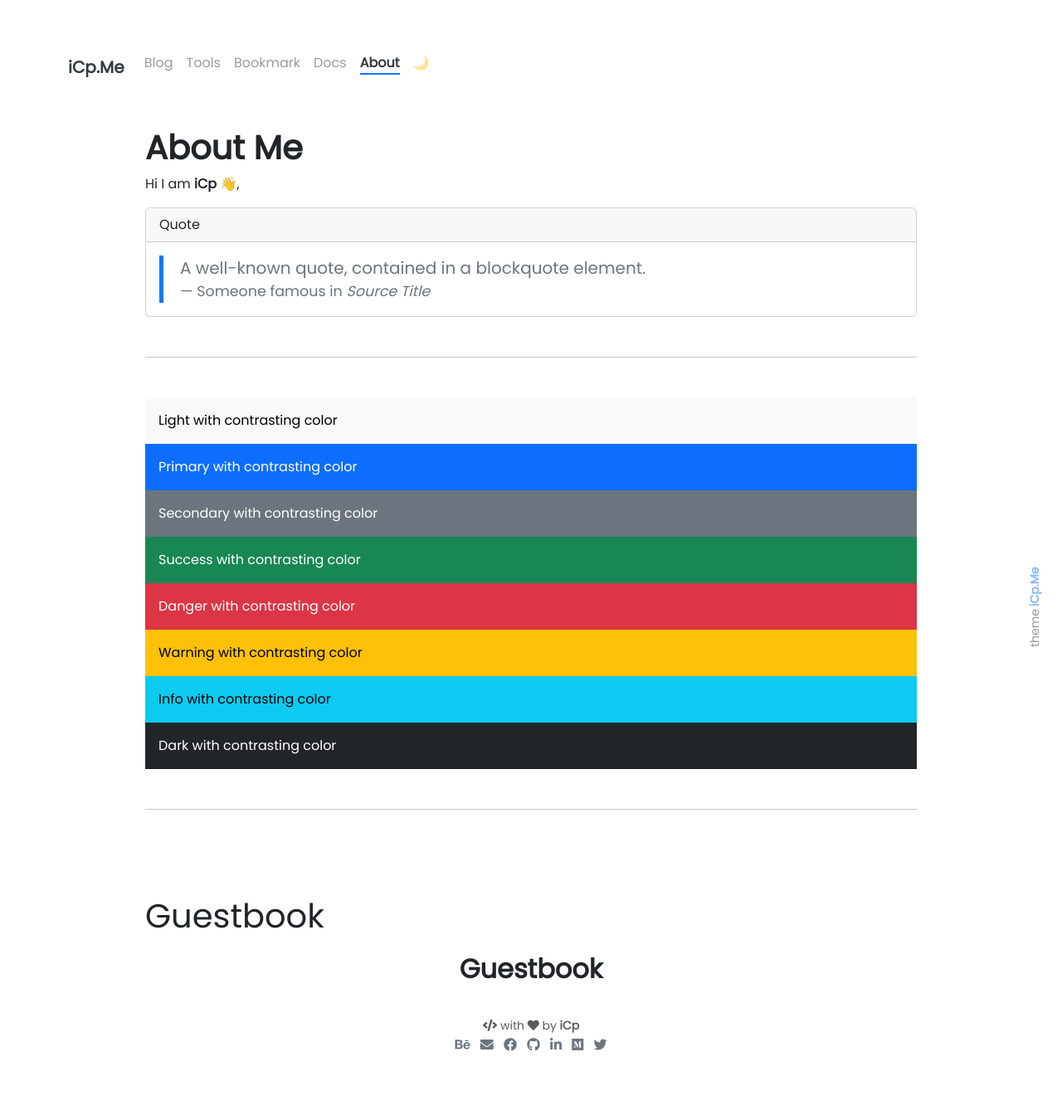
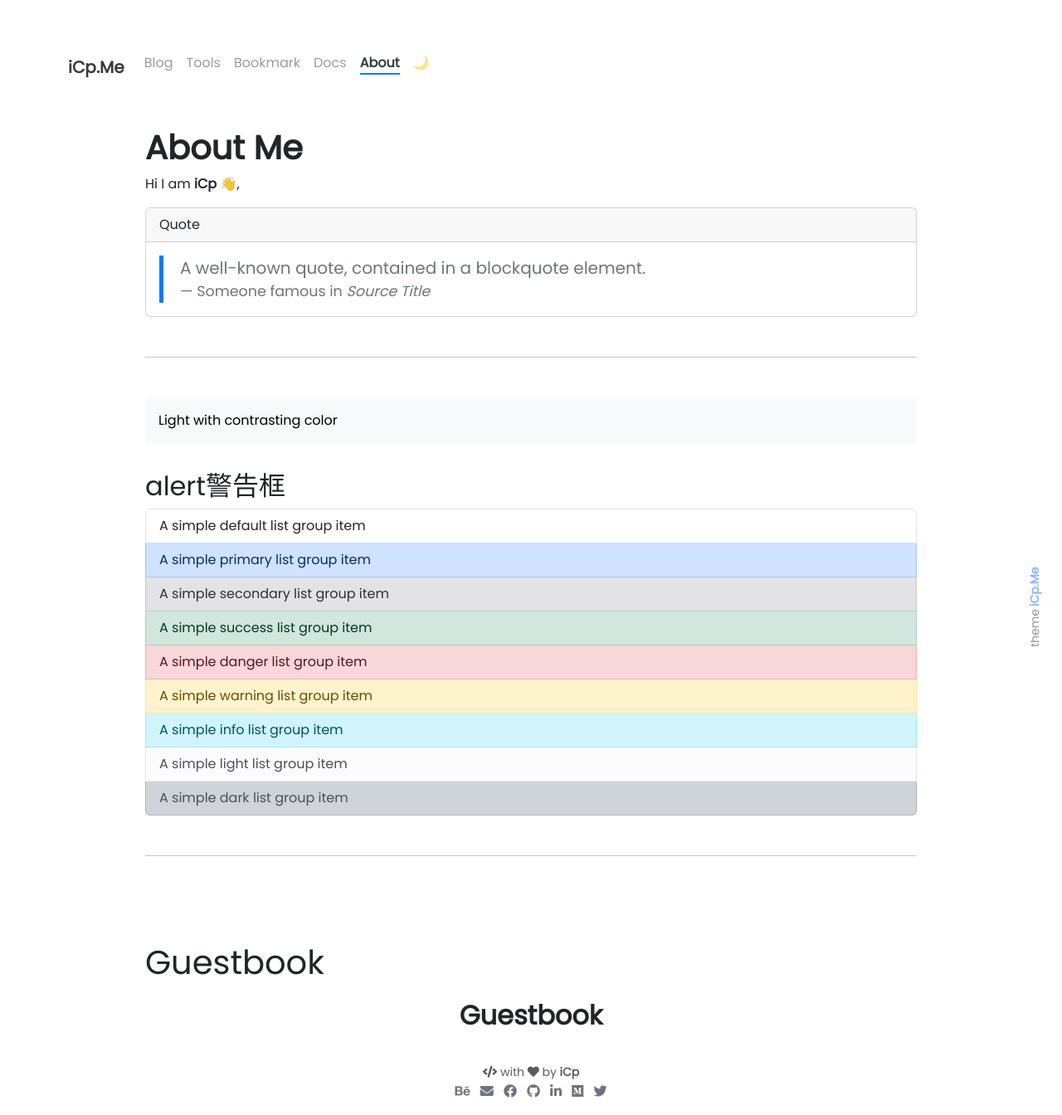
Before and after one commit to WorkSpacesPro/icp, a Jekyll site: the page built from pages/about.md, in a window 1280 px wide. Shown: the whole page at 83% size. Built offline with Jekyll 4.4.1, drawn with Linux system fonts in a browser that asks for light colours; emoji names are drawn with the system emoji font; comment, search, counter and statistics services are not loaded; before the commit the page ends 1288 px from its top, so only the background shows below that.

Commit message:
Update about.md

```diff
--- a/pages/about.md
+++ b/pages/about.md
@@ -22,13 +22,18 @@ Hi I am **{{ site.author.name }}** :wave:,<br>
 <hr class="my-5">
 <!-- text-bg-primary p-3 -->
 <div class="text-bg-light p-3">Light with contrasting color</div>
-<div class="text-bg-primary p-3">Primary with contrasting color</div>
-<div class="text-bg-secondary p-3">Secondary with contrasting color</div>
-<div class="text-bg-success p-3">Success with contrasting color</div>
-<div class="text-bg-danger p-3">Danger with contrasting color</div>
-<div class="text-bg-warning p-3">Warning with contrasting color</div>
-<div class="text-bg-info p-3">Info with contrasting color</div>
-<div class="text-bg-dark p-3">Dark with contrasting color</div>
+  <h2 id="list-group"> alert警告框</h2>
+<div class="list-group">
+  <div class="list-group-item list-group-item-action">A simple default list group item</div>
+  <a href="#" class="list-group-item list-group-item-action list-group-item-primary">A simple primary list group item</a>
+  <a href="#" class="list-group-item list-group-item-action list-group-item-secondary">A simple secondary list group item</a>
+  <a href="#" class="list-group-item list-group-item-action list-group-item-success">A simple success list group item</a>
+  <a href="#" class="list-group-item list-group-item-action list-group-item-danger">A simple danger list group item</a>
+  <a href="#" class="list-group-item list-group-item-action list-group-item-warning">A simple warning list group item</a>
+  <a href="#" class="list-group-item list-group-item-action list-group-item-info">A simple info list group item</a>
+  <a href="#" class="list-group-item list-group-item-action list-group-item-light">A simple light list group item</a>
+  <a href="#" class="list-group-item list-group-item-action list-group-item-dark">A simple dark list group item</a>
+</div>
 <hr class="my-5">
 <div class="row">
 {% include about/guestbook.html %}
```
